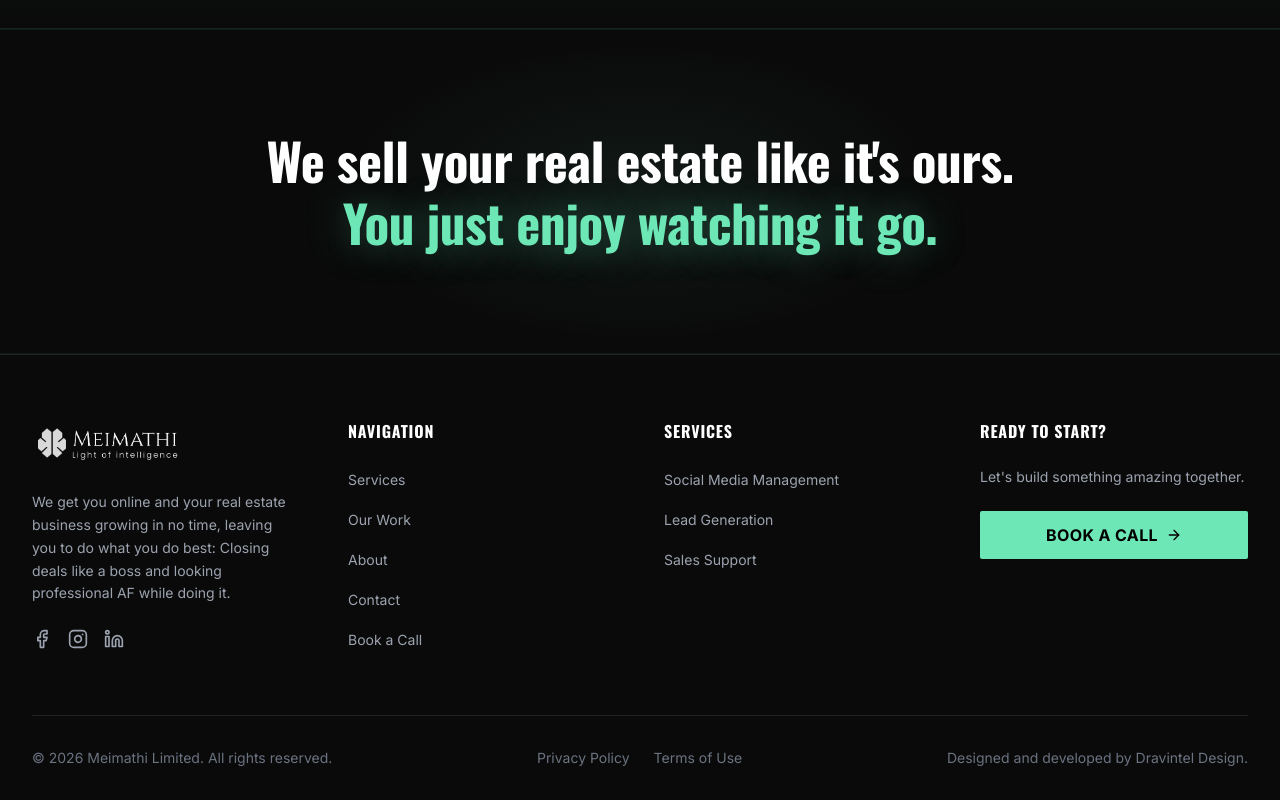
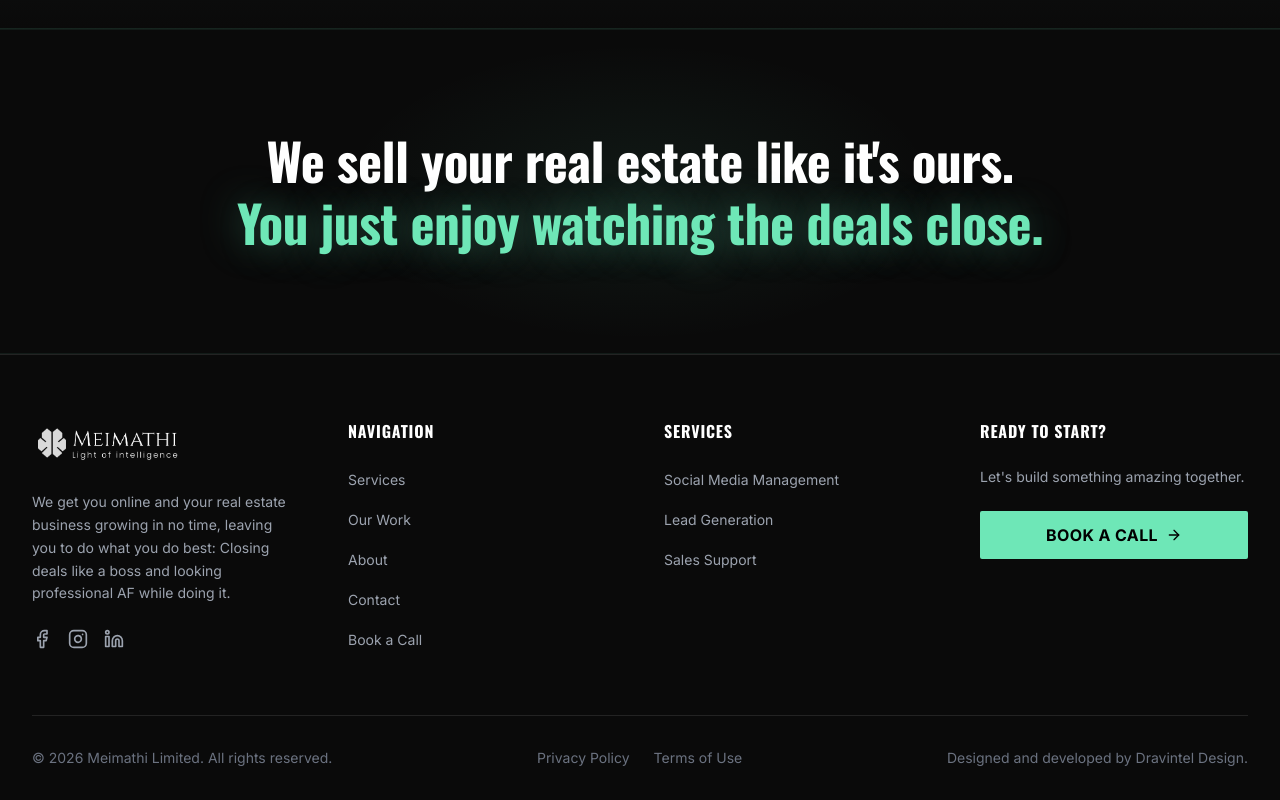
Before and after one commit to dravintel-design/meimadhi, a React (Vite) app: page / in a window 1280 px wide. Shown: the part 4569-5369 px from the top of the page. Built offline with nearby package versions, Linux system fonts and the light colour scheme.

Commit message:
fix: refine quote banner copy to watching the deals close

```diff
--- a/src/components/home/QuoteBanner.jsx
+++ b/src/components/home/QuoteBanner.jsx
@@ -61,7 +61,7 @@ const QuoteBanner = () => {
                         color: NEON,
                         textShadow: '0 0 40px rgba(110,231,183,0.35)',
                     }}>
-                        You just enjoy watching it go.
+                        You just enjoy watching the deals close.
                     </span>
                 </p>
             </div>
```
